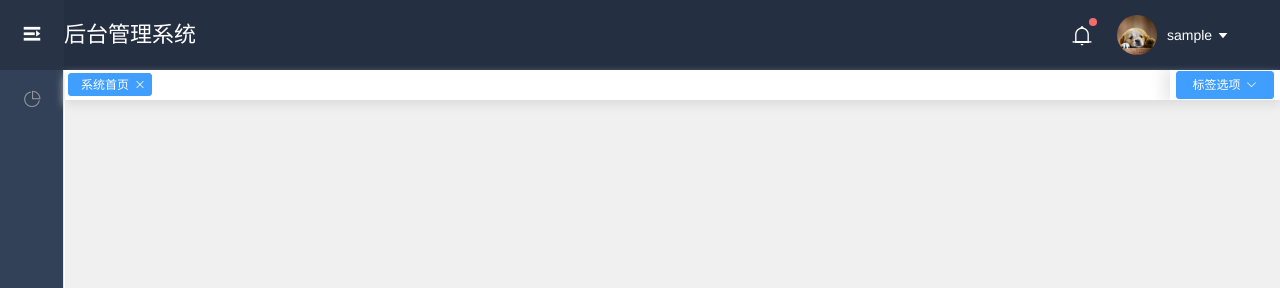
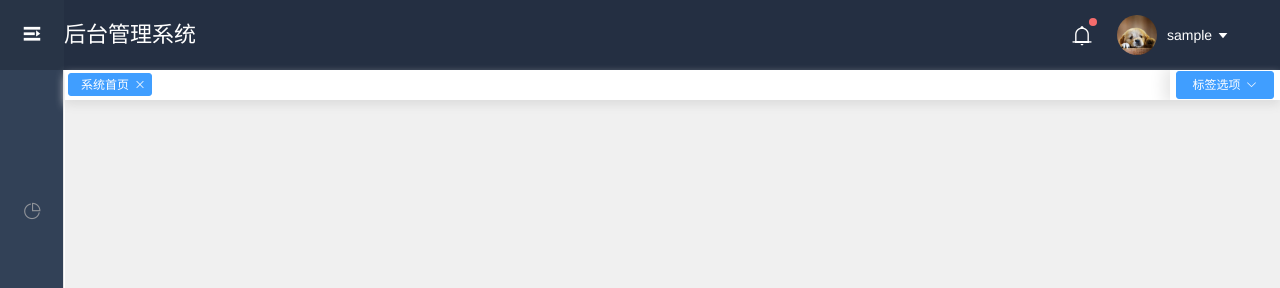
Before and after one commit to wenqiuyue/CinemaTickets, a Vue app: page /dashboard in a window 1280 px wide. Shown: the top 288 px of the page. Built offline with nearby package versions, Linux system fonts and the light colour scheme; sample sign-in values are in the browser's storage; a small style sheet from the web is missing.

Commit message:
2020/4/18

```diff
--- a/src/components/common/Sidebar.vue
+++ b/src/components/common/Sidebar.vue
@@ -57,11 +57,6 @@ export default {
             collapse: false,
             items: [
                 {
-                    icon: 'el-icon-pie-chart',
-                    index: 'ordermanager',
-                    title: '订单管理'
-                },
-                {
                     icon: 'el-icon-lx-cascades',
                     index: '1',
                     title: '影片管理',
@@ -90,6 +85,11 @@ export default {
                             title: '场次安排'
                         }
                     ]
+                },
+                {
+                    icon: 'el-icon-pie-chart',
+                    index: 'ordermanager',
+                    title: '订单管理'
                 }
             ]
         };
--- a/src/components/page/my/MyOrder.vue
+++ b/src/components/page/my/MyOrder.vue
@@ -82,6 +82,7 @@ export default {
             }
             api.GetUserOrderList({ uid: userinfo.uid }).then(res => {
                 if (res.code === 0) {
+                    //根据开场时间给订单列表中的订单增加订单状态字段
                     res.body.forEach(element => {
                         if (new Date(element.exclusivePiece.timebegin).valueOf() > new Date().valueOf()) {
                             element.state = '待使用';
--- a/src/components/page/user/FilmIndex.vue
+++ b/src/components/page/user/FilmIndex.vue
@@ -95,6 +95,7 @@ export default {
         //     console.log('删除了' + res + '条记录');
         // });
     },
+
     methods: {
         //导航条
         handleSelect(key, keyPath) {
--- a/src/components/page/user/FilmScore.vue
+++ b/src/components/page/user/FilmScore.vue
@@ -105,7 +105,7 @@ export default {
             AddFilmReview(data).then(res => {
                 if (res) {
                     Toast.success('发布成功');
-                    this.getFilmScore();
+                    this.$router.back();
                 } else {
                     Toast.success('发布失败');
                 }
```
